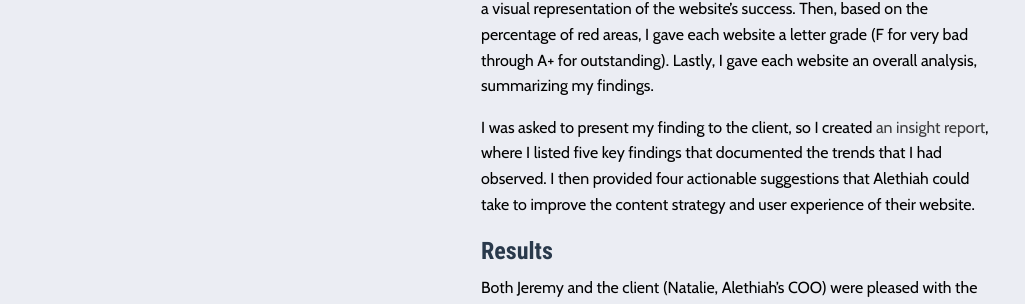
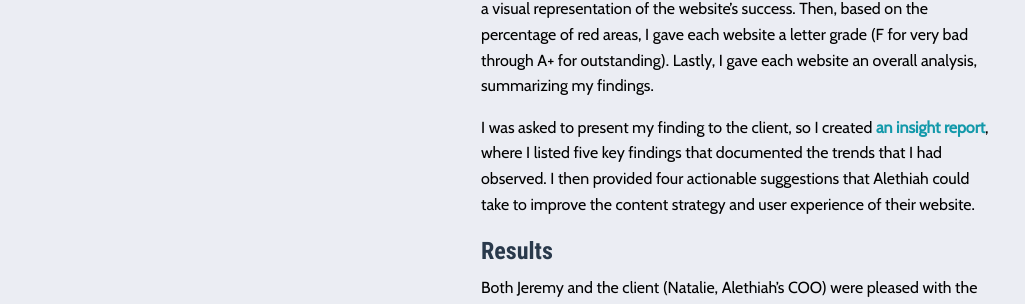
Before and after one commit to emeriwether/emeriwether.github.io, a Jekyll site: the page built from projectA.html, in a window 1280 px wide. Shown: the part 2226-2530 px from the top of the page, without its empty margins (145-1170 px from the left). Built offline with Jekyll 4.4.1, drawn with Linux system fonts in a browser that asks for light colours.

Commit message:
ct prev comm

```diff
--- a/projectA.html
+++ b/projectA.html
@@ -67,7 +67,7 @@
             <li>Did the website showcase the advantages of its products over those of its competitors?</li>
         </ol>
         <p class="text-left">To help make the analysis table more accessible for the client and easier to interpret at a glance, I added a few special formatting features. For each website, I highlighted areas of failure using a red background color, to provide a visual representation of the website’s success. Then, based on the percentage of red areas, I gave each website a letter grade (F for very bad through A+ for outstanding). Lastly, I gave each website an overall analysis, summarizing my findings.</p>
-        <p class="text-left">I was asked to present my finding to the client, so I created <a data-open="competitorAnalysisInsightReport">an insight report</a>, where I listed five key findings that documented the trends that I had observed. I then provided four actionable suggestions that Alethiah could take to improve the content strategy and user experience of their website.</p>
+        <p class="text-left">I was asked to present my finding to the client, so I created <a data-open="competitorAnalysisInsightReport" class="aquaText boldText">an insight report</a>, where I listed five key findings that documented the trends that I had observed. I then provided four actionable suggestions that Alethiah could take to improve the content strategy and user experience of their website.</p>
         <!-- MODAL -->
         <div class="large reveal" id="competitorAnalysisInsightReport" data-reveal>
             <figure class="card">
@@ -98,29 +98,6 @@
                     <figcaption class="coralText">A table comparing the websites of competitors</figcaption>
                 </div>
             </figure>
-            <nav class="cell">
-                <div class="grid-x align-center align-middle">
-                    <p class="text-center imageNumber">IMAGE<br>1 of 2</p>
-                    <a class="button" data-open="competitorAnalysisReport">NEXT</a>
-                </div>
-            </nav>
-            <button class="close-button" data-close aria-label="Close reveal" type="button">
-                <span aria-hidden="true">&times;</span>
-            </button>
-        </div>
-        <div class="large reveal" id="competitorAnalysisReport" data-reveal>
-            <figure class="card">
-                <iframe src="https://drive.google.com/file/d/1DWdecxoOZgz8qK6RcKsAUVDzFqSl3X5L/preview" width="100%" height="480"></iframe>
-                <div class="card-section">
-                    <figcaption class="coralText">A table comparing the websites of competitors</figcaption>
-                </div>
-            </figure>
-            <nav class="cell">
-                <div class="grid-x align-center align-middle">
-                    <a class="button back" data-open="competitorAnalysis">PREVIOUS</a>
-                    <p class="text-center imageNumber">IMAGE<br>2 of 2</p>
-                </div>
-            </nav>
             <button class="close-button" data-close aria-label="Close reveal" type="button">
                 <span aria-hidden="true">&times;</span>
             </button>
```
